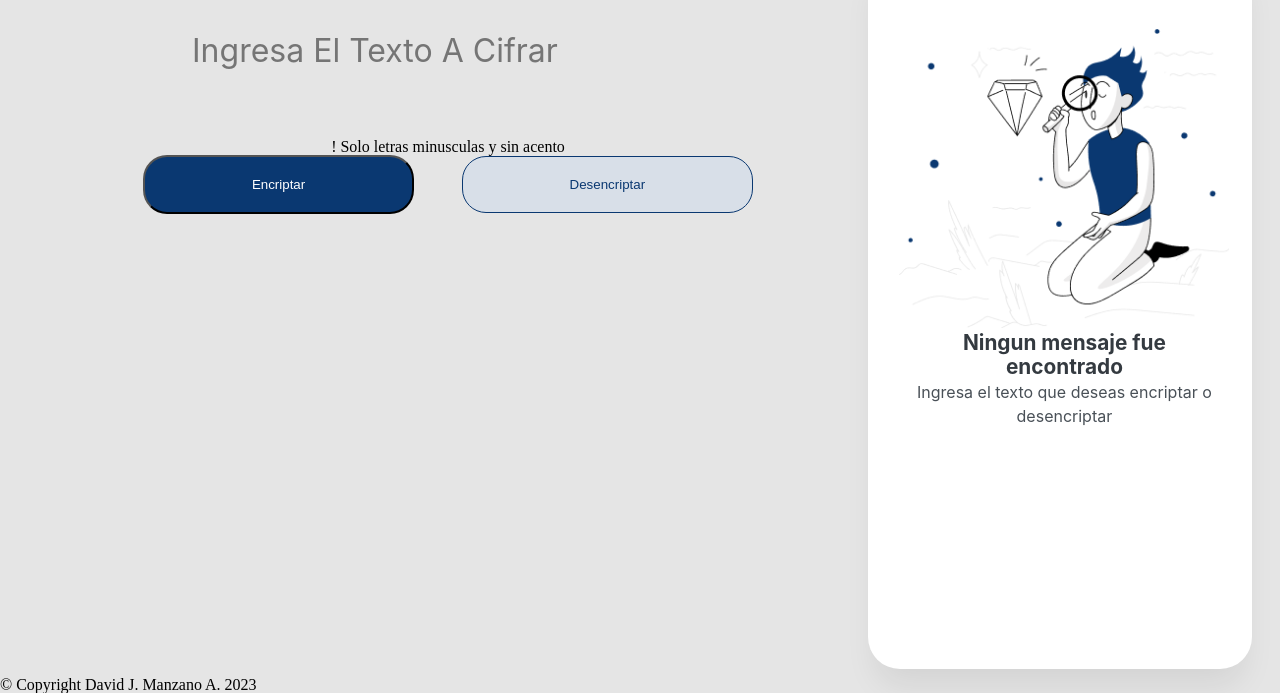
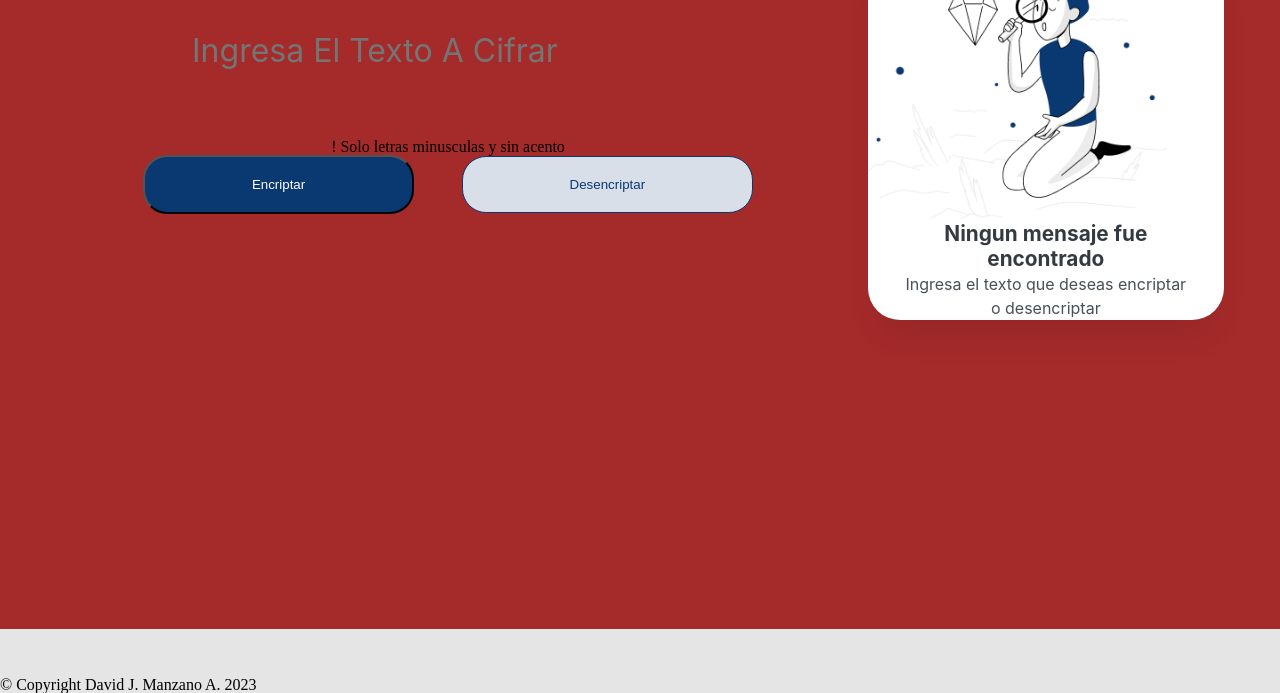
Before and after one commit to davmanz/Project-Alura-Encrip, a plain HTML site: page index.html in a window 1280 px wide. Shown: the part 107-800 px from the top of the page. Drawn offline with Linux system fonts and the light colour scheme.

Commit message:
actualizacion

```diff
--- a/index.css
+++ b/index.css
@@ -12,12 +12,14 @@ header img{
 }
 
 main{
+    background-color: brown;
     width: 100%;
     margin: 0 auto;
     align-items: center;
     height: 35rem;
     position: absolute;
     top: 7%;
+    height: calc(100vh - 15vh);
 }
 
 .window-1{
@@ -70,12 +72,10 @@ main{
 
 .window-2{
     display: inline-block;
-    width: 30%;
-    height: 90vh;
+    width: 27.78%;
     background: #FFFFFF;
     box-shadow: 0px 24px 32px -8px rgba(0, 0, 0, 0.08);
     border-radius: 32px;
-
 }
 
 .texto-traducido{
@@ -85,20 +85,21 @@ main{
 }
 
 .caja-muneico{
+    width: 84%;
+    height: 32.20%;
     text-align: center;
-    display: inline;
-    position: absolute;
-    margin-top: 5rem;
-    margin-right: 1.2rem;
+    display: block;
 }
 
 .caja-muneico img{
-    display: inline;
-    width: 84%;
+    max-width: 100%;
+    height: auto;
 }
 
 .w2-caja-texto{
+    display: block;
     width: 80%;
+    height: 32.20%;
     margin: 0px auto;
 }
 
--- a/index.html
+++ b/index.html
@@ -45,10 +45,10 @@
             </p>
             <div class="caja-muneico">
                 <img src="img/Muñeco.png" alt="buscando">
-                <div class="w2-caja-texto">
-                    <h2>Ningun mensaje fue encontrado</h2>
-                    <p>Ingresa el texto que deseas encriptar o desencriptar</p>
-                </div>
+            </div>
+            <div class="w2-caja-texto">
+                <h2>Ningun mensaje fue encontrado</h2>
+                <p>Ingresa el texto que deseas encriptar o desencriptar</p>
             </div>
         </div>
     </main>
```
